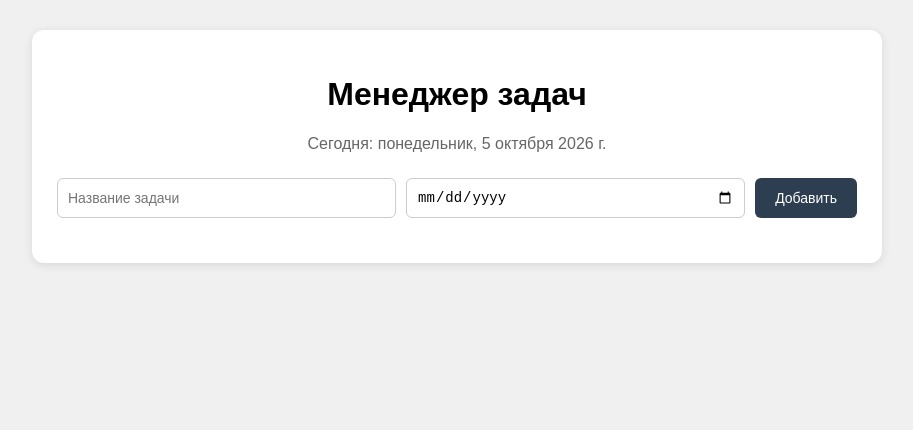
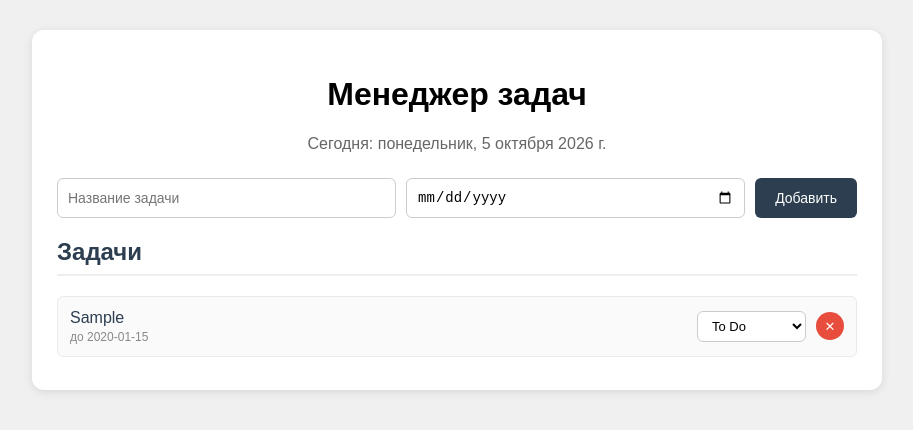
Before and after one commit to kudruaevmaximka-code/pr5, a React (Create React App) app: page / in a window 1280 px wide. Both pictures are taken after typing "Sample", "2020-01-15" into the empty fields and a click on the button "Добавить". Shown: the top 430 px of the page, without its empty margins (183-1096 px from the left). Built offline with nearby package versions, Linux system fonts and the light colour scheme.

Commit message:
Add task list with status change

```diff
--- a/src/App.css
+++ b/src/App.css
@@ -53,3 +53,66 @@ h1 {
 .form button:hover {
   background: #1a252f;
 }
+
+.list h2 {
+    color: #2c3e50;
+    border-bottom: 2px solid #eee;
+    padding-bottom: 8px;
+}
+
+.empty {
+    text-align: center;
+    color: #999;
+    font-style: italic;
+}
+
+.task {
+    display: flex;
+    align-items: center;
+    gap: 10px;
+    padding: 12px;
+    border: 1px solid #eaeaea;
+    border-radius: 6px;
+    margin-bottom: 8px;
+    background: #fafafa;
+}
+
+.task-info {
+    flex: 1;
+    display: flex;
+    flex-direction: column;
+}
+
+.task-title {
+    font-weight: 500;
+    color: #2c3e50;
+}
+
+.task-deadline {
+    font-size: 12px;
+    color: #888;
+    margin-top: 3px;
+}
+
+.task select {
+    padding: 6px 10px;
+    border: 1px solid #ccc;
+    border-radius: 6px;
+    font-size: 13px;
+    background: white;
+}
+
+.task .remove {
+    background: #e74c3c;
+    color: white;
+    border: none;
+    border-radius: 50%;
+    width: 28px;
+    height: 28px;
+    cursor: pointer;
+    font-size: 13px;
+}
+
+    .task .remove:hover {
+        background: #c0392b;
+    }
--- a/src/App.js
+++ b/src/App.js
@@ -1,5 +1,11 @@
 import { useState } from 'react';
 import './App.css';
+
+const STATUSES = [
+    { value: 'todo', label: 'To Do' },
+    { value: 'progress', label: 'In Progress' },
+    { value: 'done', label: 'Done' },
+];
 
 function App() {
     const [tasks, setTasks] = useState([]);
@@ -29,6 +35,16 @@ function App() {
         setDeadline('');
     };
 
+    const changeStatus = (id, newStatus) => {
+        setTasks(
+            tasks.map((t) => (t.id === id ? { ...t, status: newStatus } : t))
+        );
+    };
+
+    const removeTask = (id) => {
+        setTasks(tasks.filter((t) => t.id !== id));
+    };
+
     return (
         <div className="app">
             <h1>Менеджер задач</h1>
@@ -48,6 +64,35 @@ function App() {
                 />
                 <button onClick={addTask}>Добавить</button>
             </div>
+
+            <div className="list">
+                <h2>Задачи</h2>
+                {tasks.length === 0 ? (
+                    <p className="empty">Задач пока нет</p>
+                ) : (
+                    tasks.map((task) => (
+                        <div key={task.id} className="task">
+                            <div className="task-info">
+                                <span className="task-title">{task.title}</span>
+                                <span className="task-deadline">до {task.deadline}</span>
+                            </div>
+                            <select
+                                value={task.status}
+                                onChange={(e) => changeStatus(task.id, e.target.value)}
+                            >
+                                {STATUSES.map((s) => (
+                                    <option key={s.value} value={s.value}>
+                                        {s.label}
+                                    </option>
+                                ))}
+                            </select>
+                            <button className="remove" onClick={() => removeTask(task.id)}>
+                                ✕
+                            </button>
+                        </div>
+                    ))
+                )}
+            </div>
         </div>
     );
 }
```
